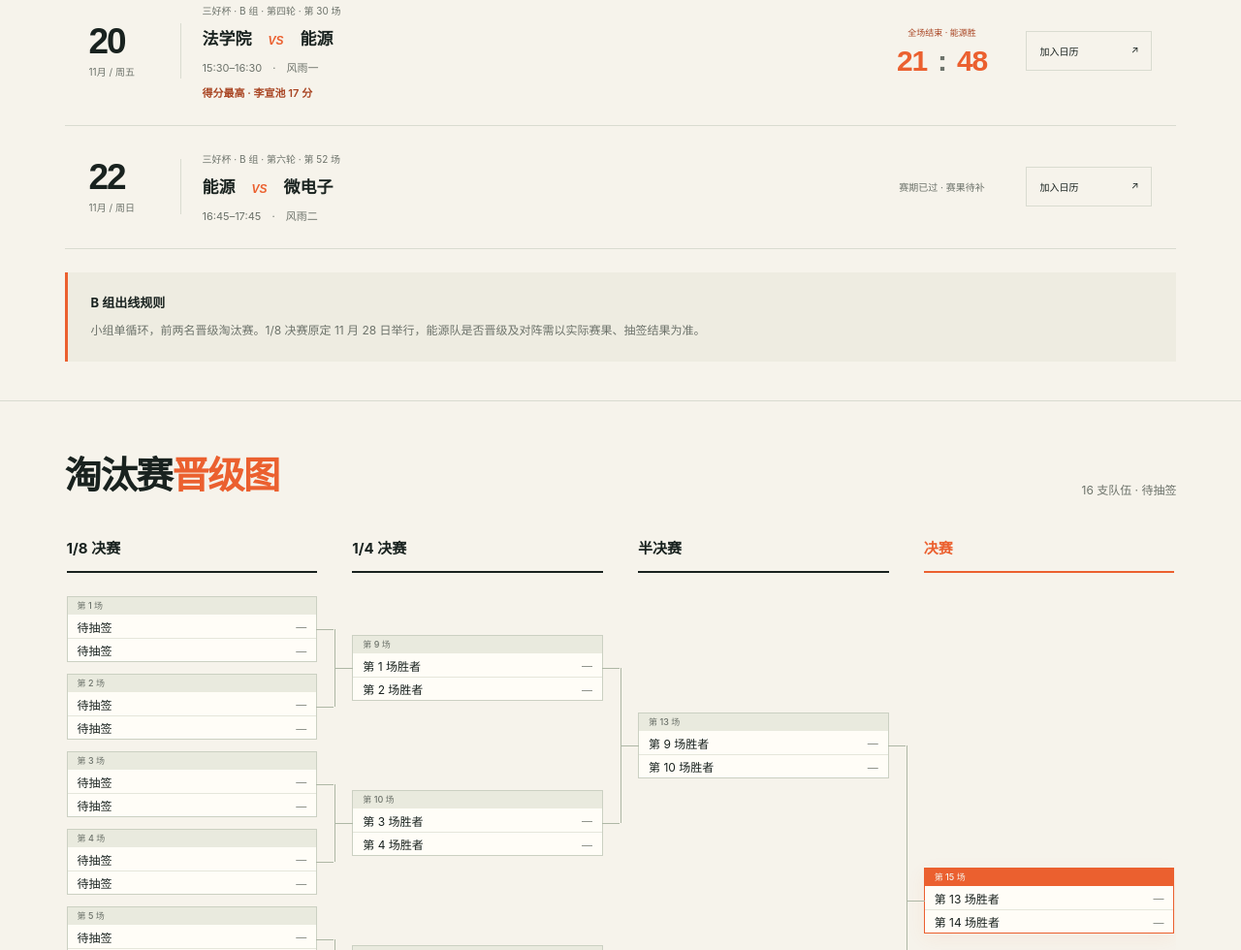
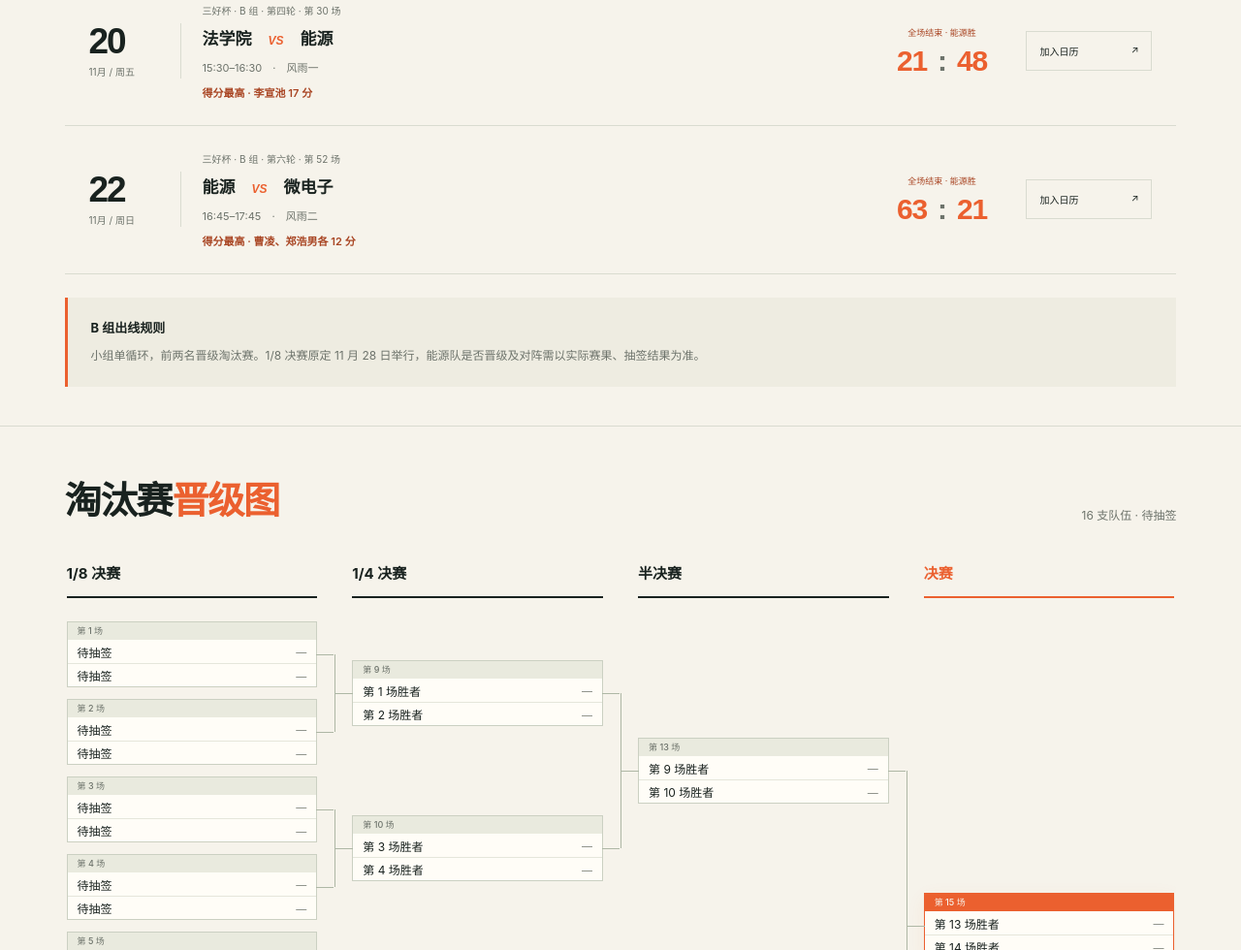
Before and after one commit to Ideal-111/energy-basketball, a plain HTML site: page index.html in a window 1280 px wide. Shown: the part 1680-2660 px from the top of the page at 97% size. Drawn offline with Linux system fonts and the light colour scheme.

Commit message:
Record energy vs microelectronics 63-21 and joint 12-point top scorers

```diff
--- a/index.html
+++ b/index.html
@@ -55,7 +55,7 @@
         <article class="game-row" data-game-status="finished" data-game-start="2026-11-13T16:45:00+08:00" data-game-end="2026-11-13T17:45:00+08:00" data-game-result="74:25" data-game-number="3" data-game-title="能源 VS 高分子" data-game-court="浙江大学紫金港校区 · 风雨一"><div class="game-date"><strong>13</strong><span>11月 / 周五</span></div><div class="game-info"><span class="game-league">三好杯 · B 组 · 第一轮 · 第 3 场</span><h3>能源 <span class="versus">VS</span> 高分子</h3><p>16:45–17:45 <span>·</span> 风雨一</p><p class="game-top-scorer">得分最高 · 郑浩男 32 分</p></div><div class="game-result"><span class="game-tag">全场结束 · 能源胜</span><strong class="result-score" aria-label="能源74分，高分子25分">74 <span>:</span> 25</strong></div><button class="calendar-button" type="button" data-calendar aria-label="将11月13日能源对高分子比赛原定赛程加入日历">加入日历 <span aria-hidden="true">↗</span></button></article>
         <article class="game-row" data-game-status="finished" data-game-start="2026-11-15T16:45:00+08:00" data-game-end="2026-11-15T17:45:00+08:00" data-game-result="19:66" data-game-number="24" data-game-title="生工食品 VS 能源" data-game-court="浙江大学紫金港校区 · 风雨二"><div class="game-date"><strong>15</strong><span>11月 / 周日</span></div><div class="game-info"><span class="game-league">三好杯 · B 组 · 第三轮 · 第 24 场</span><h3>生工食品 <span class="versus">VS</span> 能源</h3><p>16:45–17:45 <span>·</span> 风雨二</p><p class="game-top-scorer">得分最高 · 郑浩男 20 分</p></div><div class="game-result"><span class="game-tag">全场结束 · 能源胜</span><strong class="result-score" aria-label="生工食品19分，能源66分">19 <span>:</span> 66</strong></div><button class="calendar-button" type="button" data-calendar aria-label="将11月15日生工食品对能源比赛原定赛程加入日历">加入日历 <span aria-hidden="true">↗</span></button></article>
         <article class="game-row" data-game-status="finished" data-game-start="2026-11-20T15:30:00+08:00" data-game-end="2026-11-20T16:30:00+08:00" data-game-result="21:48" data-game-number="30" data-game-title="法学院 VS 能源" data-game-court="浙江大学紫金港校区 · 风雨一"><div class="game-date"><strong>20</strong><span>11月 / 周五</span></div><div class="game-info"><span class="game-league">三好杯 · B 组 · 第四轮 · 第 30 场</span><h3>法学院 <span class="versus">VS</span> 能源</h3><p>15:30–16:30 <span>·</span> 风雨一</p><p class="game-top-scorer">得分最高 · 李宣池 17 分</p></div><div class="game-result"><span class="game-tag">全场结束 · 能源胜</span><strong class="result-score" aria-label="法学院21分，能源48分">21 <span>:</span> 48</strong></div><button class="calendar-button" type="button" data-calendar aria-label="将11月20日法学院对能源比赛原定赛程加入日历">加入日历 <span aria-hidden="true">↗</span></button></article>
-        <article class="game-row next-game" data-game-status="upcoming" data-game-start="2026-11-22T16:45:00+08:00" data-game-end="2026-11-22T17:45:00+08:00" data-game-number="52" data-game-title="能源 VS 微电子" data-game-court="浙江大学紫金港校区 · 风雨二"><div class="game-date"><strong>22</strong><span>11月 / 周日</span></div><div class="game-info"><span class="game-league">三好杯 · B 组 · 第六轮 · 第 52 场</span><h3>能源 <span class="versus">VS</span> 微电子</h3><p>16:45–17:45 <span>·</span> 风雨二</p></div><span class="game-tag">下一场 · 原定</span><button class="calendar-button" type="button" data-calendar aria-label="将11月22日能源对微电子比赛原定赛程加入日历">加入日历 <span aria-hidden="true">↗</span></button></article>
+        <article class="game-row" data-game-status="finished" data-game-start="2026-11-22T16:45:00+08:00" data-game-end="2026-11-22T17:45:00+08:00" data-game-result="63:21" data-game-number="52" data-game-title="能源 VS 微电子" data-game-court="浙江大学紫金港校区 · 风雨二"><div class="game-date"><strong>22</strong><span>11月 / 周日</span></div><div class="game-info"><span class="game-league">三好杯 · B 组 · 第六轮 · 第 52 场</span><h3>能源 <span class="versus">VS</span> 微电子</h3><p>16:45–17:45 <span>·</span> 风雨二</p><p class="game-top-scorer">得分最高 · 曹凌、郑浩男各 12 分</p></div><div class="game-result"><span class="game-tag">全场结束 · 能源胜</span><strong class="result-score" aria-label="能源63分，微电子21分">63 <span>:</span> 21</strong></div><button class="calendar-button" type="button" data-calendar aria-label="将11月22日能源对微电子比赛原定赛程加入日历">加入日历 <span aria-hidden="true">↗</span></button></article>
         <p id="game-empty" class="empty-state" hidden>当前筛选下没有比赛。</p>
       </div>
       <div class="tournament-note"><strong>B 组出线规则</strong><p>小组单循环，前两名晋级淘汰赛。1/8 决赛原定 11 月 28 日举行，能源队是否晋级及对阵需以实际赛果、抽签结果为准。</p></div>
```
